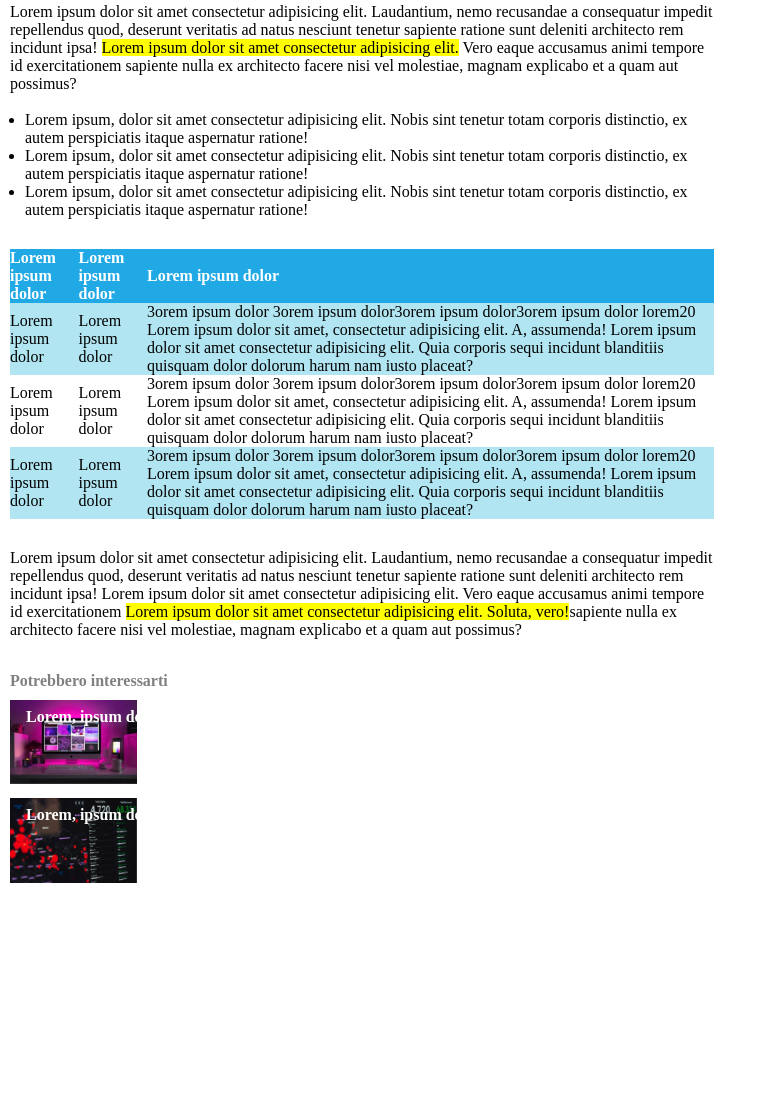
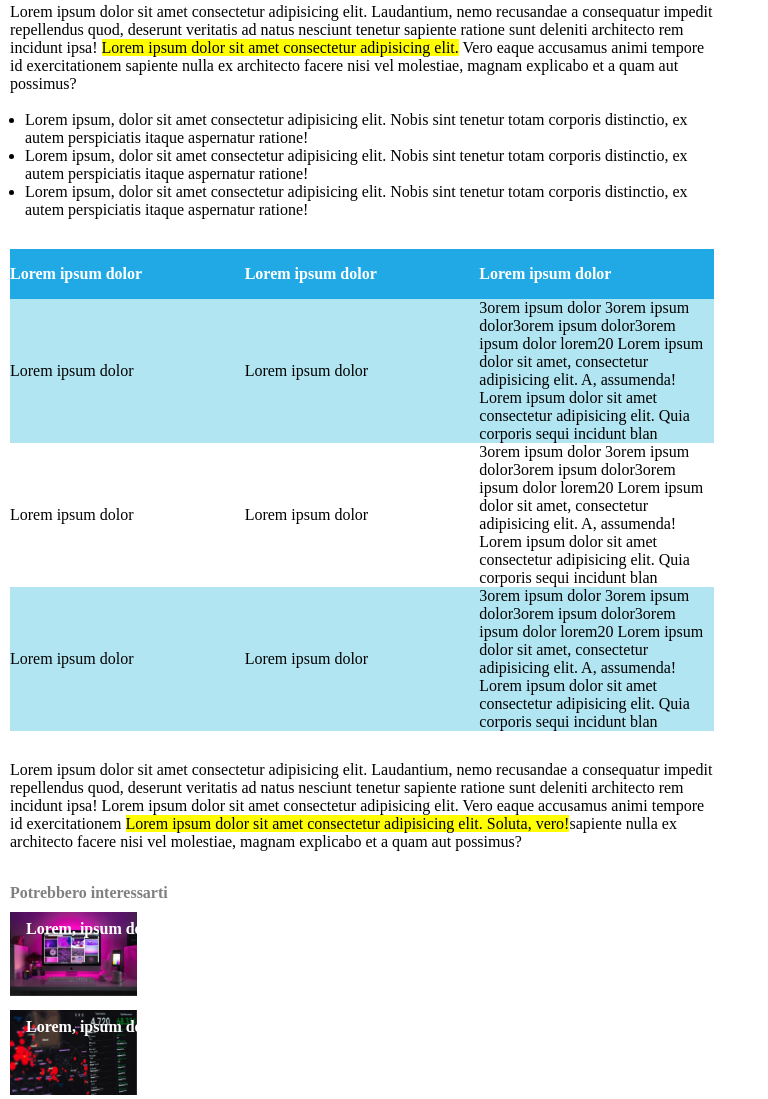
Before and after one commit to mekkiouertani/html-css-booleaner, a plain HTML site: page index.html in a window 1280 px wide. Shown: the part 1050-2149 px from the top of the page, without its empty margins (0-768 px from the left). Before the commit the page ends 1937 px from the top, so only its background shows below. Drawn offline with Linux system fonts and the light colour scheme.

Commit message:
fix table

```diff
--- a/css/style.css
+++ b/css/style.css
@@ -63,6 +63,7 @@ table{
     margin-bottom: 30px;
     background-color: #b1e5f2;
     border-collapse: collapse;
+    table-layout: fixed;
     width: 100%;
 }
 
@@ -80,6 +81,7 @@ th, td {
 tr:nth-child(even) {
     background-color: white;
 }
+
 footer{
     margin-left: 10px;
     margin-top: 15px;
--- a/index.html
+++ b/index.html
@@ -50,17 +50,17 @@
                 <tr>
                     <td>Lorem ipsum dolor</td>
                     <td>Lorem ipsum dolor</td>
-                    <td>3orem ipsum dolor 3orem ipsum dolor3orem ipsum dolor3orem ipsum dolor lorem20 Lorem ipsum dolor sit amet, consectetur adipisicing elit. A, assumenda! Lorem ipsum dolor sit amet consectetur adipisicing elit. Quia corporis sequi incidunt blanditiis quisquam dolor dolorum harum nam iusto placeat?</td>
+                    <td>3orem ipsum dolor 3orem ipsum dolor3orem ipsum dolor3orem ipsum dolor lorem20 Lorem ipsum dolor sit amet, consectetur adipisicing elit. A, assumenda! Lorem ipsum dolor sit amet consectetur adipisicing elit. Quia corporis sequi incidunt blan</td>
                 </tr>
                 <tr>
                     <td>Lorem ipsum dolor</td>
                     <td>Lorem ipsum dolor</td>
-                    <td>3orem ipsum dolor 3orem ipsum dolor3orem ipsum dolor3orem ipsum dolor lorem20 Lorem ipsum dolor sit amet, consectetur adipisicing elit. A, assumenda! Lorem ipsum dolor sit amet consectetur adipisicing elit. Quia corporis sequi incidunt blanditiis quisquam dolor dolorum harum nam iusto placeat?</td>
+                    <td>3orem ipsum dolor 3orem ipsum dolor3orem ipsum dolor3orem ipsum dolor lorem20 Lorem ipsum dolor sit amet, consectetur adipisicing elit. A, assumenda! Lorem ipsum dolor sit amet consectetur adipisicing elit. Quia corporis sequi incidunt blan</td>
                 </tr>
                 <tr>
                     <td>Lorem ipsum dolor</td>
                     <td>Lorem ipsum dolor</td>
-                    <td>3orem ipsum dolor 3orem ipsum dolor3orem ipsum dolor3orem ipsum dolor lorem20 Lorem ipsum dolor sit amet, consectetur adipisicing elit. A, assumenda! Lorem ipsum dolor sit amet consectetur adipisicing elit. Quia corporis sequi incidunt blanditiis quisquam dolor dolorum harum nam iusto placeat?</td>
+                    <td>3orem ipsum dolor 3orem ipsum dolor3orem ipsum dolor3orem ipsum dolor lorem20 Lorem ipsum dolor sit amet, consectetur adipisicing elit. A, assumenda! Lorem ipsum dolor sit amet consectetur adipisicing elit. Quia corporis sequi incidunt blan</td>
                 </tr>
             </tbody>
         </table>
```
